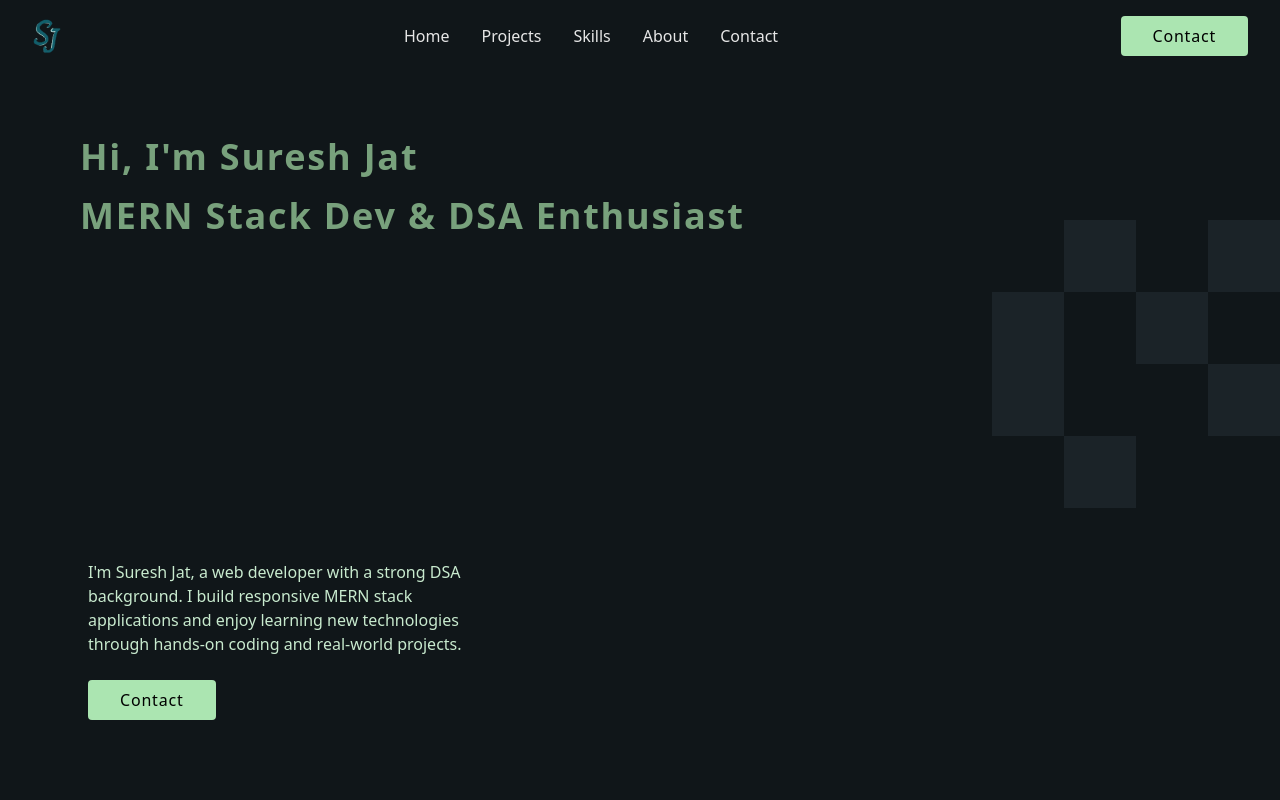
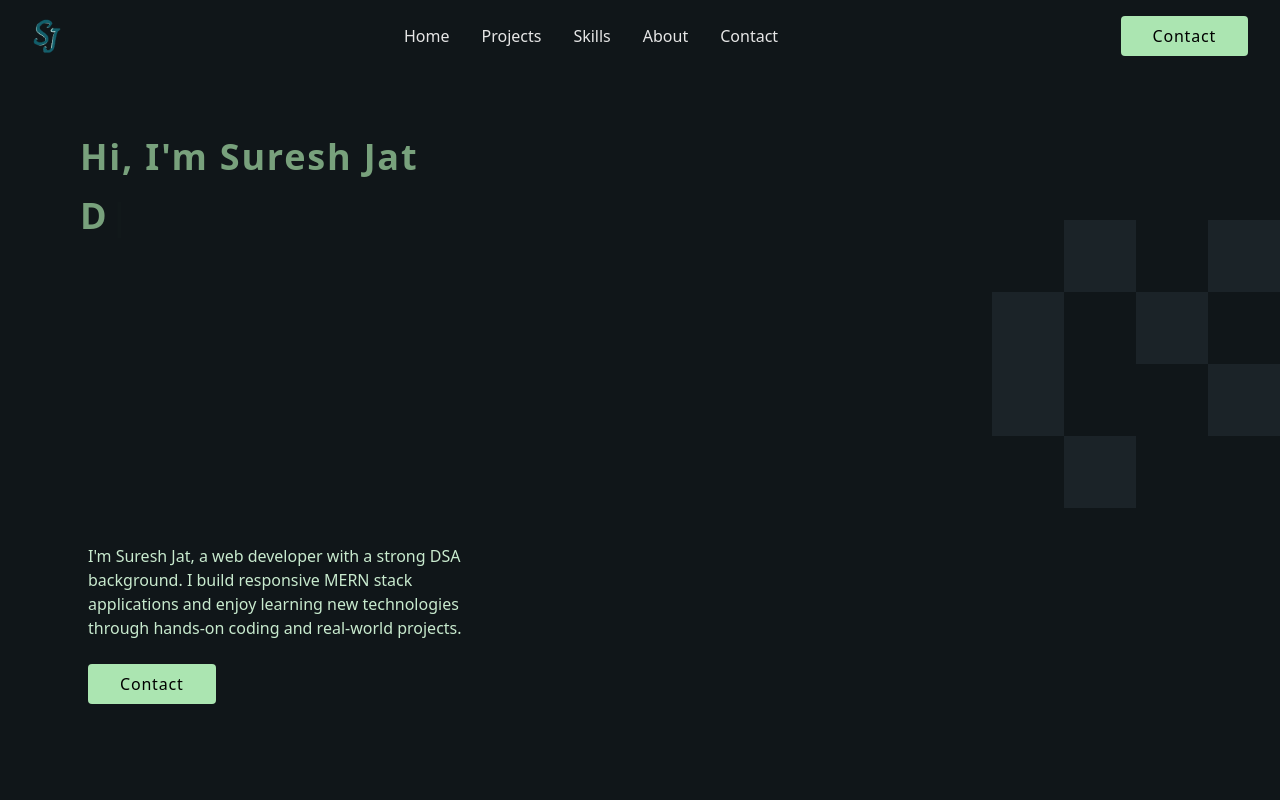
Before and after one commit to SureshJat-0/Portfolio, a React (Vite) app: page / in a window 1280 px wide. Shown: the top 800 px of the page. Built offline with nearby package versions, Linux system fonts and the light colour scheme.

Commit message:
typewritter and some improvement

```diff
--- a/package.json
+++ b/package.json
@@ -22,7 +22,8 @@
     "react": "^19.1.0",
     "react-dom": "^19.1.0",
     "react-icons": "^5.5.0",
-    "tailwindcss": "^4.1.11"
+    "tailwindcss": "^4.1.11",
+    "typewriter-effect": "^2.22.0"
   },
   "devDependencies": {
     "@eslint/js": "^9.30.1",
--- a/src/Components/Navbar/Navbar.jsx
+++ b/src/Components/Navbar/Navbar.jsx
@@ -19,7 +19,7 @@ export default function Navbar({
     ["Contact", contactRef],
   ];
   return (
-    <div className="fixed w-screen flex justify-between items-center p-4 bg-[var(--bg)] z-[5]">
+    <div className="fixed w-screen flex justify-between items-center px-4 py-2 md:py-4 bg-[var(--bg)] z-[5]">
       <div className="mx-2 font-extrabold text-2xl text-[var(--text)] flex justify-center items-center">
         {showSmallScreenNav ? (
           <AiOutlineClose
--- a/src/Components/Navbar/NavbarSmallScreen.jsx
+++ b/src/Components/Navbar/NavbarSmallScreen.jsx
@@ -10,8 +10,8 @@ export default function NavbarSmallScreen({ setShowSmallScreenNav, refs }) {
     ["Contact", contactRef],
   ];
   return (
-    <div className={`fixed h-screen w-[40vw] bg-[var(--bg-light)] z-3 py-20`}>
-      <ul className="list-none text-[var(--text)] flex flex-col w-ful h-full [&_*]">
+    <div className={`fixed w-screen bg-[var(--bg)] z-3 py-20 shadow-2xl`}>
+      <ul className="list-none text-[var(--text)] flex flex-col w-ful h-full">
         {navItems.map((item, ind) => (
           <NavbarItems
             name={item[0]}
--- a/src/sections/Contact.jsx
+++ b/src/sections/Contact.jsx
@@ -36,9 +36,7 @@ export default function Contact({ contactRef, showContact, setShowContact }) {
   return (
     <div
       ref={contactRef}
-      className={`scroll-mt-16 w-full flex sm:flex-row flex-col items-center lg:px-6 md:px-4 sm:px-8 p-4 my-4 ${
-        showContact ? "" : "pt-4"
-      }`}
+      className="scroll-mt-16 w-full flex sm:flex-row flex-col items-center lg:px-6 md:px-4 sm:px-8 p-4 my-4 pt-4"
     >
       <div className="xl:w-[50%] lg:w-[50%] md:w-[75%] sm:w-[80%] w-full text-[var(--text-muted)] text-lg flex flex-col justify-center items-center">
         <div className="flex flex-col gap-2 lg:w-[50%] md:w-[75%] sm:w-full w-[90%] mb-8 md:text-base text-sm">
--- a/src/sections/LandingPage.jsx
+++ b/src/sections/LandingPage.jsx
@@ -1,9 +1,10 @@
 import ContactButton from "../Components/Contact/ContactButton";
 import { motion } from "motion/react";
 import RectBg from "../Components/RectBg";
+import Typewriter from "typewriter-effect";
 
 export default function LandingPage({ homeRef, setShowContact }) {
-  // Rectangles of background : top, right, delay of animation
+  // Rectangles of background : top, right and delay of animation
   const rectsInfo = [
     [55, 0, 1.3],
     [55, 36, 1.1],
@@ -26,15 +27,15 @@ export default function LandingPage({ homeRef, setShowContact }) {
         >
           Hi, I'm Suresh Jat
         </motion.h1>
-        <motion.h1
-          initial={{ opacity: 0, y: 15 }}
-          animate={{ opacity: 1, y: 0 }}
-          transition={{ duration: 0.5, delay: 0.2 }}
-        >
-          MERN Stack Dev & DSA Enthusiast
-        </motion.h1>
+        <Typewriter
+          options={{
+            strings: ["MERN Stack Developer", "DSA Enthusiast"],
+            autoStart: true,
+            loop: true,
+          }}
+        />
       </div>
-      <div className="px-2 mb-12">
+      <div className="px-2 pe-8 mb-16">
         <motion.p
           initial={{ opacity: 0, y: 15 }}
           animate={{ opacity: 1, y: 0 }}
```
Also changed, not shown: 2 other files (tests, documents, lock files or other folders).
